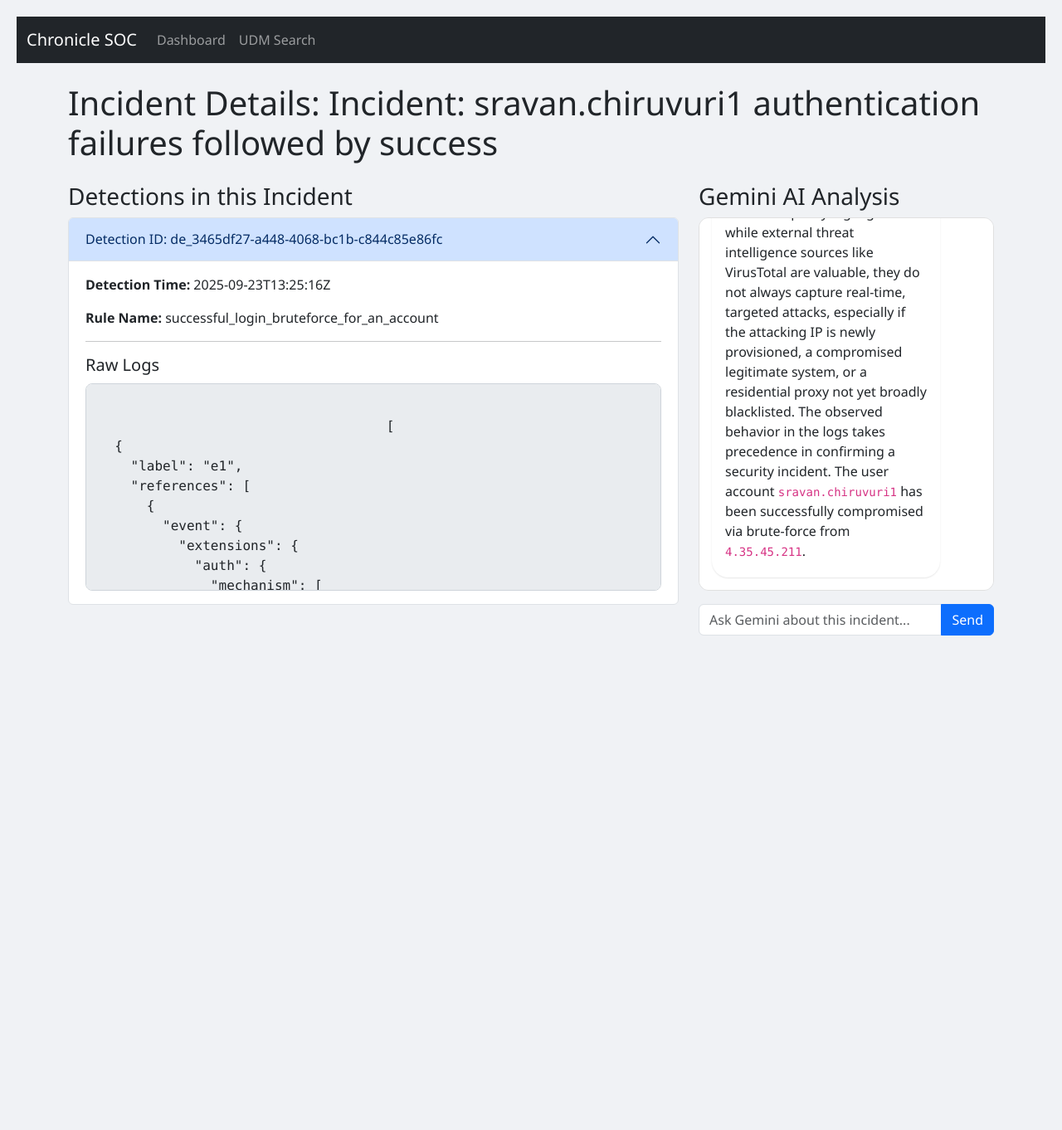
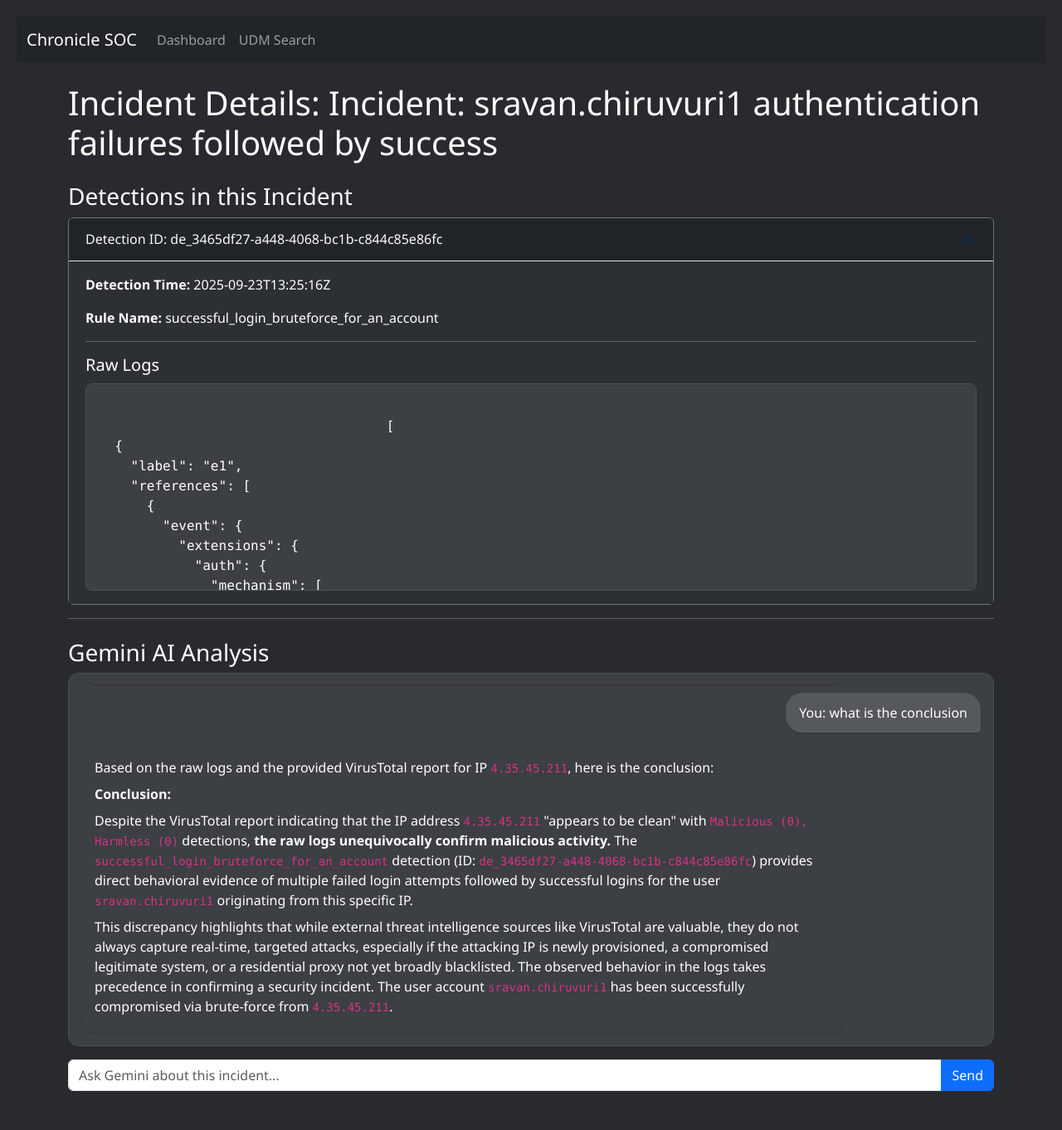
Before and after one commit to abhishekpeddada/siem_project, a Flask app: page /incidents/1 in a window 1280 px wide, after a click that opens the changed part. Shown: the top 1362 px of the page at 83% size. Run offline with Flask 3, Linux system fonts and the light colour scheme; some libraries are stand-ins or nearby versions.

Commit message:
final changes

```diff
--- a/app.py
+++ b/app.py
@@ -38,10 +38,11 @@
 
 # Monitored rule IDs
 MONITORED_RULE_IDS = [
-    "ru_41baf103-99d9-46cf-8bd7-d2bb3841f8f2",
     "ru_67b85d9f-b743-4ab5-84bc-b4004b2f133c",
     "ru_545584c3-3a45-4b9b-a1bb-dcea39f3bfdb",
-    "ru_828e8fe8-d4ee-49cf-a934-ae3e0bcf037a"
+    "ru_828e8fe8-d4ee-49cf-a934-ae3e0bcf037a",
+    "ru_6f3d5a1c-daf9-4055-b344-2be8dcc920ca",
+    "ru_c6bd19a0-0a6c-4939-b213-0d5437436d1a"
 ]
 
 # --- Global Rule Metadata Cache ---
@@ -426,7 +427,7 @@
         query = data.get("query")
         start_time_str = data.get("start_time")
         end_time_str = data.get("end_time")
-        limit = int(data.get("limit", 100))
+        limit = int(data.get("limit", 1000))
 
         if not all([query, start_time_str, end_time_str]):
             return jsonify({"error": "Missing required fields"}), 400
@@ -487,12 +488,14 @@
 
             try:
                 logs_data = json.loads(logs)
-                for log in logs_data:
-                    log_event = log.get('references', [{}])[0].get('event', {})
-                    all_ips.update(extract_ips(log_event))
-                    all_domains.update(extract_domains(log_event))
-                    all_hashes.update(extract_files(log_event))
-                    all_urls.update(extract_urls(log_event))
+                log_events = logs_data.get('events', [])
+                for log_event in log_events:
+                    # Defensive check to prevent crash if log_event is not a dictionary
+                    if isinstance(log_event, dict):
+                        all_ips.update(extract_ips(log_event))
+                        all_domains.update(extract_domains(log_event))
+                        all_hashes.update(extract_files(log_event))
+                        all_urls.update(extract_urls(log_event))
 
                 all_logs_string = json.dumps(logs_data, indent=2)
             except json.JSONDecodeError:
@@ -520,7 +523,6 @@
                         if malicious > 0:
                             threat_intel_prompt += "    *This indicator is considered malicious.*\n"
 
-                            # Add specific vendor findings to the prompt for more context
                             vendor_findings = report.get('last_analysis_results', {})
                             if vendor_findings:
                                 threat_intel_prompt += "    Specific Vendor Findings:\n"
--- a/templates/incident_details.html
+++ b/templates/incident_details.html
@@ -8,11 +8,12 @@
         body {
             margin: 20px;
             font-family: 'Segoe UI', Tahoma, Geneva, Verdana, sans-serif;
-            background-color: #f0f2f5;
+            background-color: #282a2d; /* Dark background */
+            color: #ffffff; /* White text */
         }
         .log-display {
-            background-color: #e9ecef;
-            border: 1px solid #ced4da;
+            background-color: #3c3f44; /* Darker background */
+            border: 1px solid #495057; /* Darker border */
             padding: 15px;
             margin-top: 10px;
             white-space: pre-wrap;
@@ -20,10 +21,11 @@
             max-height: 250px;
             overflow-y: auto;
             border-radius: 8px;
+            color: #ffffff;
         }
         .chat-box {
-            background-color: #ffffff;
-            border: 1px solid #e0e0e0;
+            background-color: #3c3f44; /* Darker background */
+            border: 1px solid #495057; /* Darker border */
             padding: 15px;
             max-height: 450px;
             overflow-y: auto;
@@ -39,43 +41,49 @@
             max-width: 85%;
             word-wrap: break-word;
             line-height: 1.5;
-            box-shadow: 0 1px 2px rgba(0,0,0,0.1);
+            box-shadow: 0 1px 2px rgba(0,0,0,0.2);
         }
         .user-message {
             align-self: flex-end;
-            background-color: #007bff;
+            background-color: #55585d; /* Darker gray for user messages */
             color: #ffffff;
             border-bottom-right-radius: 4px;
         }
         .ai-response {
             align-self: flex-start;
-            background-color: #e9ecef;
-            color: #333;
+            background-color: #45484c; /* Slightly lighter gray for AI */
+            color: #ffffff; /* White text */
             border-bottom-left-radius: 4px;
         }
         .ai-loading {
             align-self: flex-start;
-            color: #6c757d;
+            color: #aeb1b6; /* Lighter gray for loading text */
             font-style: italic;
             padding: 12px 16px;
             border-radius: 20px;
-            background-color: #f1f1f1;
+            background-color: #3c3f44;
             box-shadow: none;
         }
         .markdown-content h1, .markdown-content h2, .markdown-content h3 {
             margin-top: 1em;
             margin-bottom: 0.5em;
+            color: #ffffff;
         }
         .markdown-content p {
             margin: 0.5em 0;
+            color: #ffffff;
         }
         .markdown-content strong {
             font-weight: 600;
+            color: #ffffff;
         }
         .ai-response .markdown-content {
             overflow-x: auto;
         }
-
+        .accordion-body {
+            background-color: #2c3034; /* Darker accordion body background */
+            color: #ffffff;
+        }
     </style>
 </head>
 <body>
@@ -96,15 +104,16 @@
     </nav>
     <div class="container">
         <h1 class="mb-4">Incident Details: {{ incident.title }}</h1>
+
         <div class="row">
-            <div class="col-md-8">
+            <div class="col-12">
                 <h3>Detections in this Incident</h3>
                 {% if detections %}
                 <div class="accordion" id="detectionsAccordion">
                     {% for detection in detections %}
-                    <div class="accordion-item">
+                    <div class="accordion-item bg-dark border-secondary">
                         <h2 class="accordion-header" id="heading{{ loop.index }}">
-                            <button class="accordion-button collapsed" type="button" data-bs-toggle="collapse" data-bs-target="#collapse{{ loop.index }}" aria-expanded="false" aria-controls="collapse{{ loop.index }}">
+                            <button class="accordion-button collapsed bg-dark text-light" type="button" data-bs-toggle="collapse" data-bs-target="#collapse{{ loop.index }}" aria-expanded="false" aria-controls="collapse{{ loop.index }}">
                                 Detection ID: {{ detection.get('id', 'N/A') }}
                             </button>
                         </h2>
@@ -126,7 +135,10 @@
                 <p>No detections found for this incident.</p>
                 {% endif %}
             </div>
-            <div class="col-md-4">
+        </div>
+        <hr>
+        <div class="row mt-4">
+            <div class="col-12">
                 <h3>Gemini AI Analysis</h3>
                 <div class="chat-box" id="chat-box-{{ incident.id }}"></div>
                 <div class="input-group mt-3">
```
Also changed, not shown: templates/dashboard.html (+25 -4 lines), instance/app_data.db.
